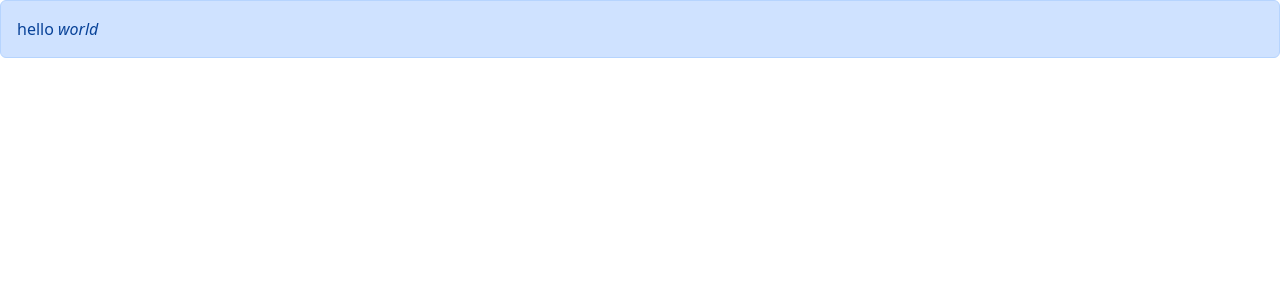
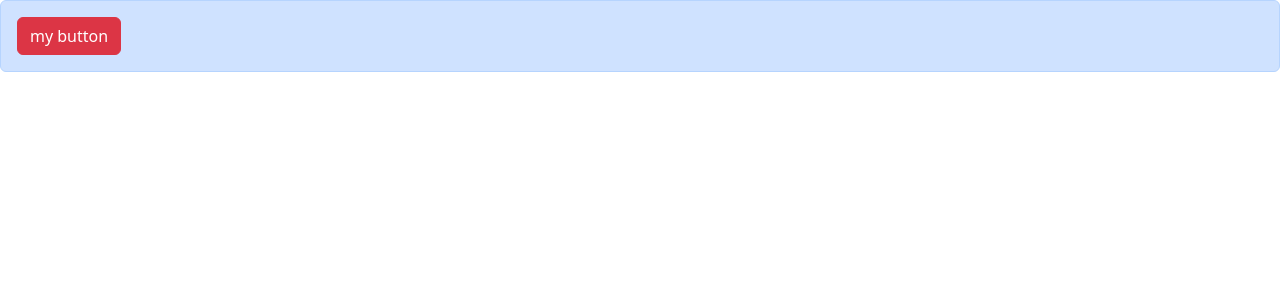
Before and after one commit to Karanfullstack/react-plus-typescript-1, a React (Vite) app: page / in a window 1280 px wide. Shown: the top 300 px of the page. Built offline with nearby package versions, Linux system fonts and the light colour scheme.

Commit message:
reusable button

```diff
--- a/src/App.tsx
+++ b/src/App.tsx
@@ -1,10 +1,11 @@
 import Alert from "./components/Alert";
+import Button from "./components/Button";
 
 function App() {
 	return (
 		<div className="App">
 			<Alert>
-				hello <em>world</em>
+				<Button color="danger" onClick={()=> console.log("clicked")}>my button</Button>
 			</Alert>
 		</div>
 	);
--- a/src/components/Alert.tsx
+++ b/src/components/Alert.tsx
@@ -1,4 +1,4 @@
-import React, { ReactNode } from "react";
+import  { type ReactNode } from "react";
 
 interface AlertProps {
 	children: ReactNode;
--- /dev/null
+++ b/src/components/Button.tsx
@@ -0,0 +1,20 @@
+import { type ReactNode } from "react";
+
+interface ButtonProps {
+	children: ReactNode;
+	color?: "primary" | "secondary" | "danger" | "warning" | "success";
+	onClick: () => void;
+}
+export default function ({
+	children,
+	onClick,
+	color = "primary",
+}: ButtonProps) {
+	return (
+		<div>
+			<button type="button" onClick={onClick} className={"btn btn-" + color}>
+				{children}
+			</button>
+		</div>
+	);
+}
```
